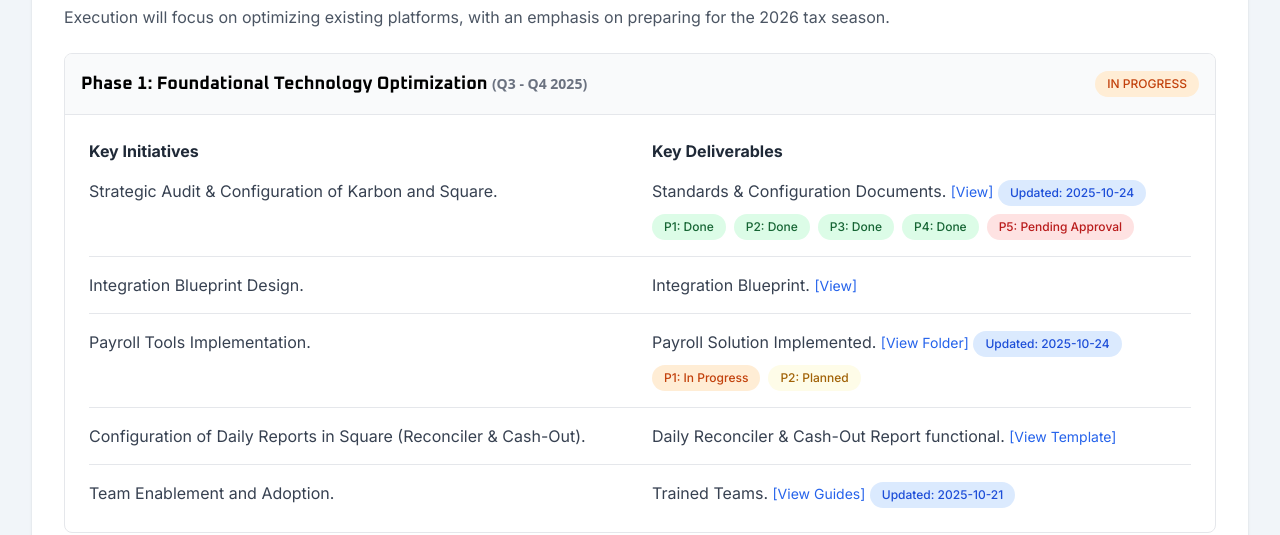
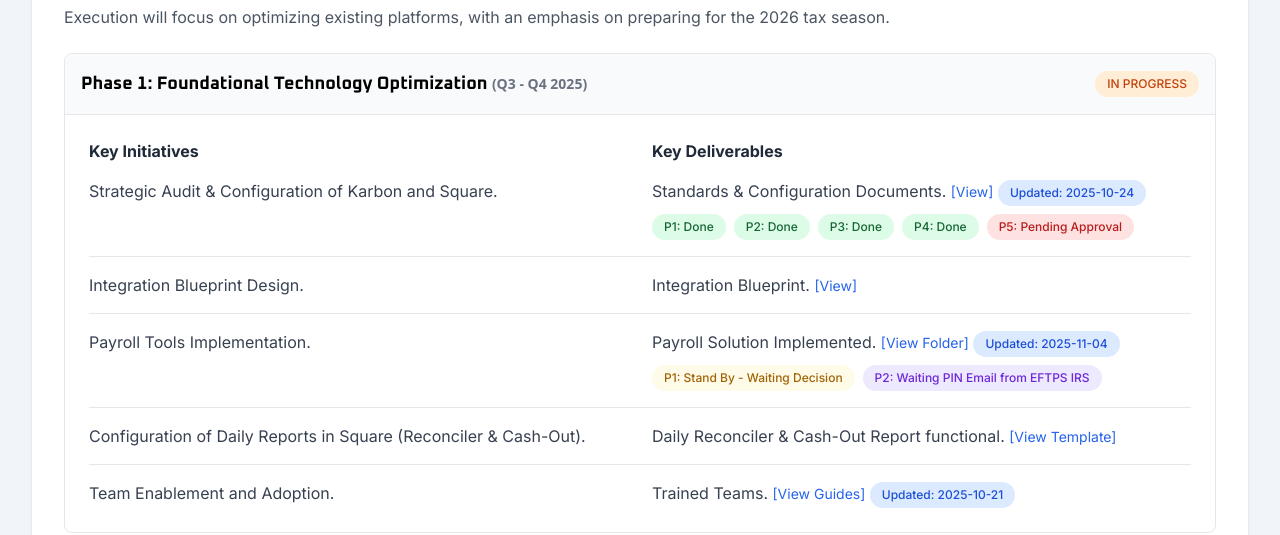
Before and after one commit to vargasmiguel/IT-Projects-J-W, a plain HTML site: page index.html in a window 1280 px wide. Shown: the part 292-827 px from the top of the page. Drawn offline with nearby package versions, Linux system fonts and the light colour scheme.

Commit message:
4 noviembre
4 nov

```diff
--- a/index.html
+++ b/index.html
@@ -37,6 +37,7 @@
         .status-done { background-color: #dcfce7; color: #166534; } /* Green */
         .status-info { background-color: #dbeafe; color: #1d4ed8; } /* Blue */
         .status-planned { background-color: #fefce8; color: #a16207; } /* Light Yellow */
+        .status-external { background-color: #ede9fe; color: #6d28d9; } /* Purple */
     </style>
 </head>
 <body class="bg-slate-100">
@@ -203,10 +204,10 @@
                                     </div>
                                     <div>
                                         <p class="text-gray-700">
-                                            Payroll Solution Implemented. <a href="https://drive.google.com/drive/folders/1k-atzzOqFDlmOB08hezEc4V5Qx0YTzsZ?usp=drive_link" target="_blank" class="text-blue-600 hover:underline text-sm">[View Folder]</a> <span class="status status-info normal-case">Updated: 2025-10-24</span>
+                                            Payroll Solution Implemented. <a href="https://drive.google.com/drive/folders/1k-atzzOqFDlmOB08hezEc4V5Qx0YTzsZ?usp=drive_link" target="_blank" class="text-blue-600 hover:underline text-sm">[View Folder]</a> <span class="status status-info normal-case">Updated: 2025-11-04</span>
                                             <div class="mt-2 flex flex-wrap gap-2">
-                                                <span class="status status-progress normal-case">P1: In Progress</span>
-                                                <span class="status status-planned normal-case">P2: Planned</span>
+                                                <span class="status status-planned normal-case">P1: Stand By - Waiting Decision</span>
+                                                <span class="status status-external normal-case">P2: Waiting PIN Email from EFTPS IRS</span>
                                             </div>
                                         </p>
                                     </div>
```
